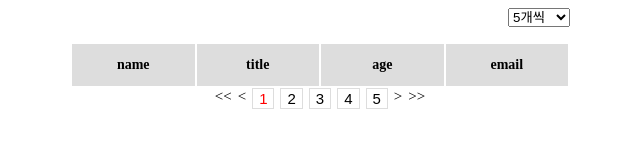
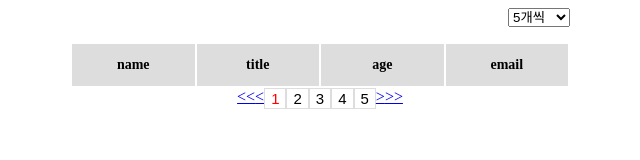
Before and after one commit to kimgibeom98/pagination, a plain HTML site: page index.html in a window 1280 px wide. Shown: the whole page, without its empty margins (320-960 px from the left). Drawn offline with Linux system fonts and the light colour scheme.

Commit message:
수정중

```diff
--- a/index.html
+++ b/index.html
@@ -8,8 +8,8 @@
     <script defer src="JS/index.js"></script>
     <style>
         #paging{display: flex; justify-content: center;}
-        #paging > a{text-decoration: none; font-size: 15px; color: black;  margin: 0 3px;}
-        #paging > button{border: 1px solid #ddd; font-size: 15px; cursor: pointer; margin: 0 3px; background-color: white;}
+        /* #paging > a{text-decoration: none; font-size: 15px; color: black;  margin: 0 3px;} */
+        #paging > button{border: 1px solid #ddd; font-size: 15px; cursor: pointer;  background-color: white;}
         #paging > button.active{color: red;}
         #content{max-width: 500px; margin: 0 auto; width: 100%;}
         #viewData table{table-layout: fixed; width: 100%;}
```
